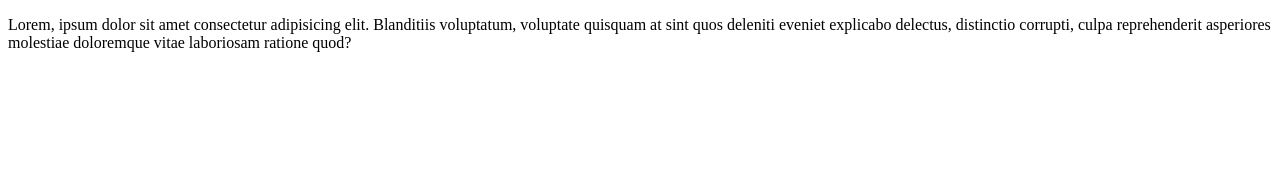
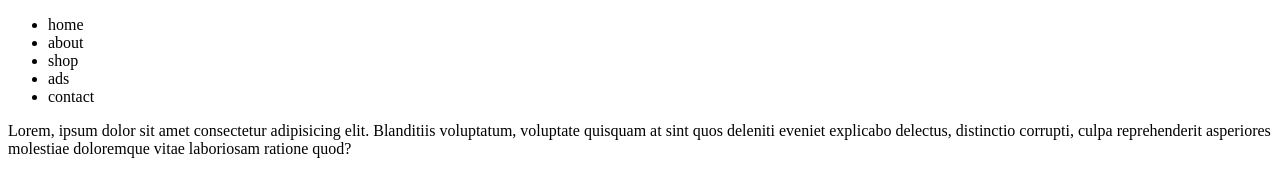
Before and after one commit to horexAsTeacher/my-first-repo, a plain HTML site: page index.html in a window 1280 px wide. Drawn offline with Linux system fonts and the light colour scheme.

Commit message:
navbar finished

```diff
--- a/index.html
+++ b/index.html
@@ -6,6 +6,15 @@
     <title>Document</title>
 </head>
 <body>
+    <nav>
+        <ul>
+            <li>home</li>
+            <li>about</li>
+            <li>shop</li>
+            <li>ads</li>
+            <li>contact</li>
+        </ul>
+    </nav>
     <p>Lorem, ipsum dolor sit amet consectetur adipisicing elit. Blanditiis voluptatum, voluptate quisquam at sint quos deleniti eveniet explicabo delectus, distinctio corrupti, culpa reprehenderit asperiores molestiae doloremque vitae laboriosam ratione quod?</p>
 </body>
 </html>
```
